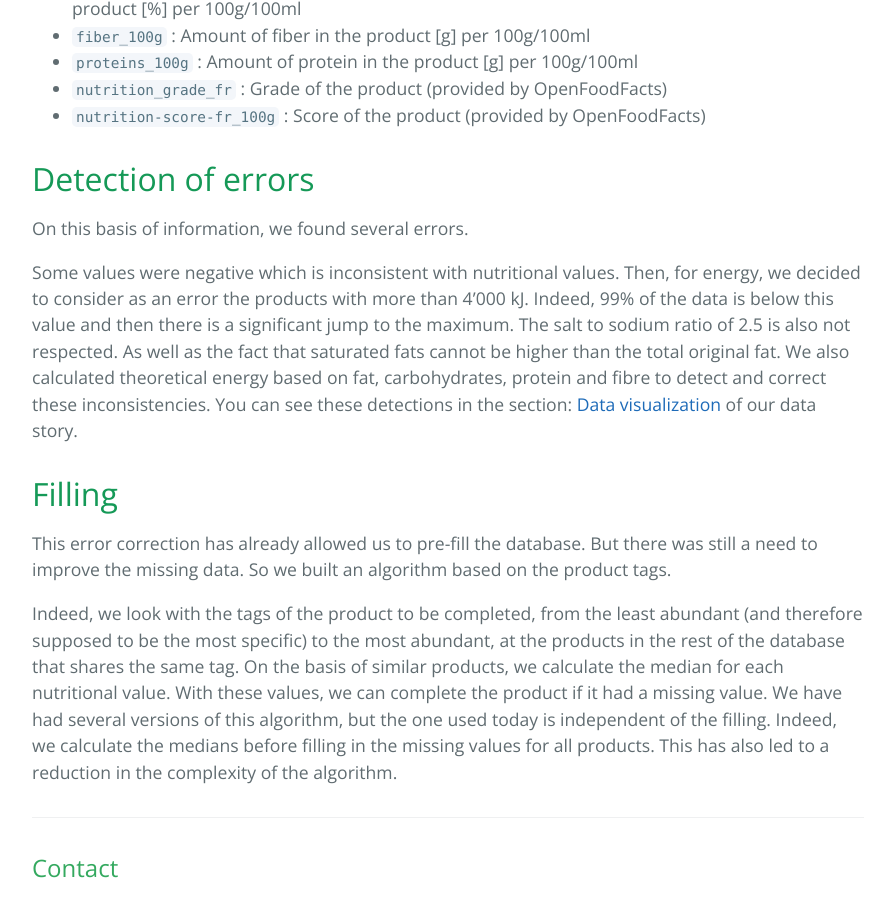
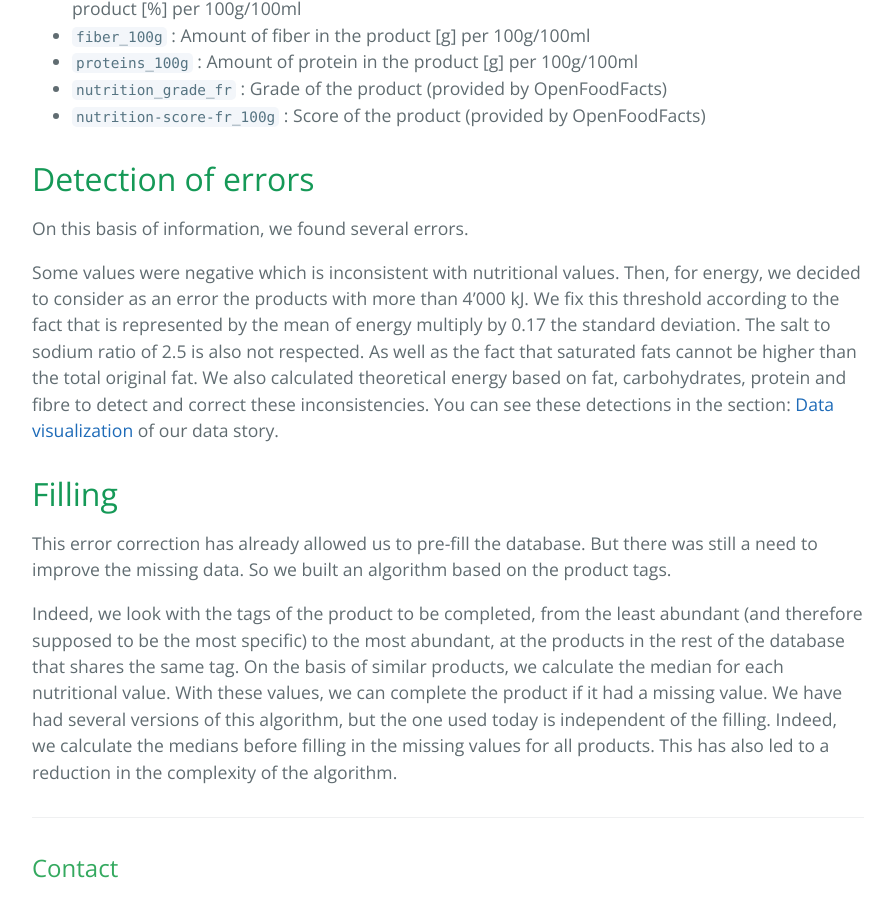
Before and after one commit to NutriTeam/Nutri_Score, a Jekyll site: the page built from database.md, in a window 1280 px wide and 900 px high, scrolled down 1571 px. Shown: the whole window, without its empty margins (192-1085 px from the left). Built offline with Jekyll 4.4.1, drawn with Linux system fonts in a browser that asks for light colours.

Commit message:
Update database.md

```diff
--- a/database.md
+++ b/database.md
@@ -34,7 +34,7 @@ We decided to focus on only part of the information available in the database. W
 ## Detection of errors
 On this basis of information, we found several errors.
 
-Some values were negative which is inconsistent with nutritional values. Then, for energy, we decided to consider as an error the products with more than 4'000 kJ. Indeed, 99% of the data is below this value and then there is a significant jump to the maximum. The salt to sodium ratio of 2.5 is also not respected. As well as the fact that saturated fats cannot be higher than the total original fat. We also calculated theoretical energy based on fat, carbohydrates, protein and fibre to detect and correct these inconsistencies. You can see these detections in the section: <a href="./Milestone_2.html">Data visualization</a> of our data story.
+Some values were negative which is inconsistent with nutritional values. Then, for energy, we decided to consider as an error the products with more than 4'000 kJ. We fix this threshold according to the fact that is represented by the mean of energy multiply by 0.17 the standard deviation. The salt to sodium ratio of 2.5 is also not respected. As well as the fact that saturated fats cannot be higher than the total original fat. We also calculated theoretical energy based on fat, carbohydrates, protein and fibre to detect and correct these inconsistencies. You can see these detections in the section: <a href="./Milestone_2.html">Data visualization</a> of our data story.
 
 ## Filling
 This error correction has already allowed us to pre-fill the database. But there was still a need to improve the missing data. So we built an algorithm based on the product tags.
```
